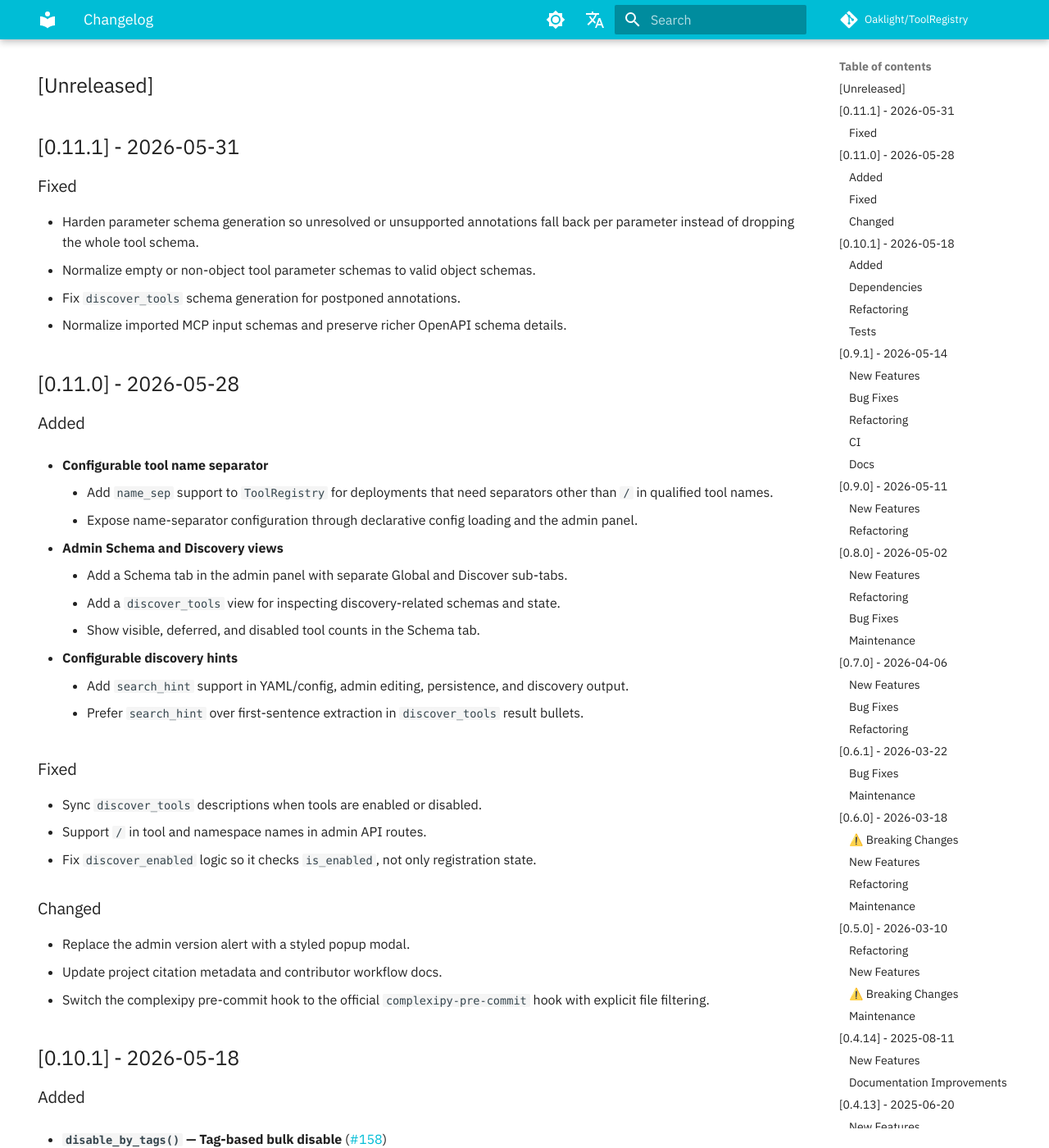
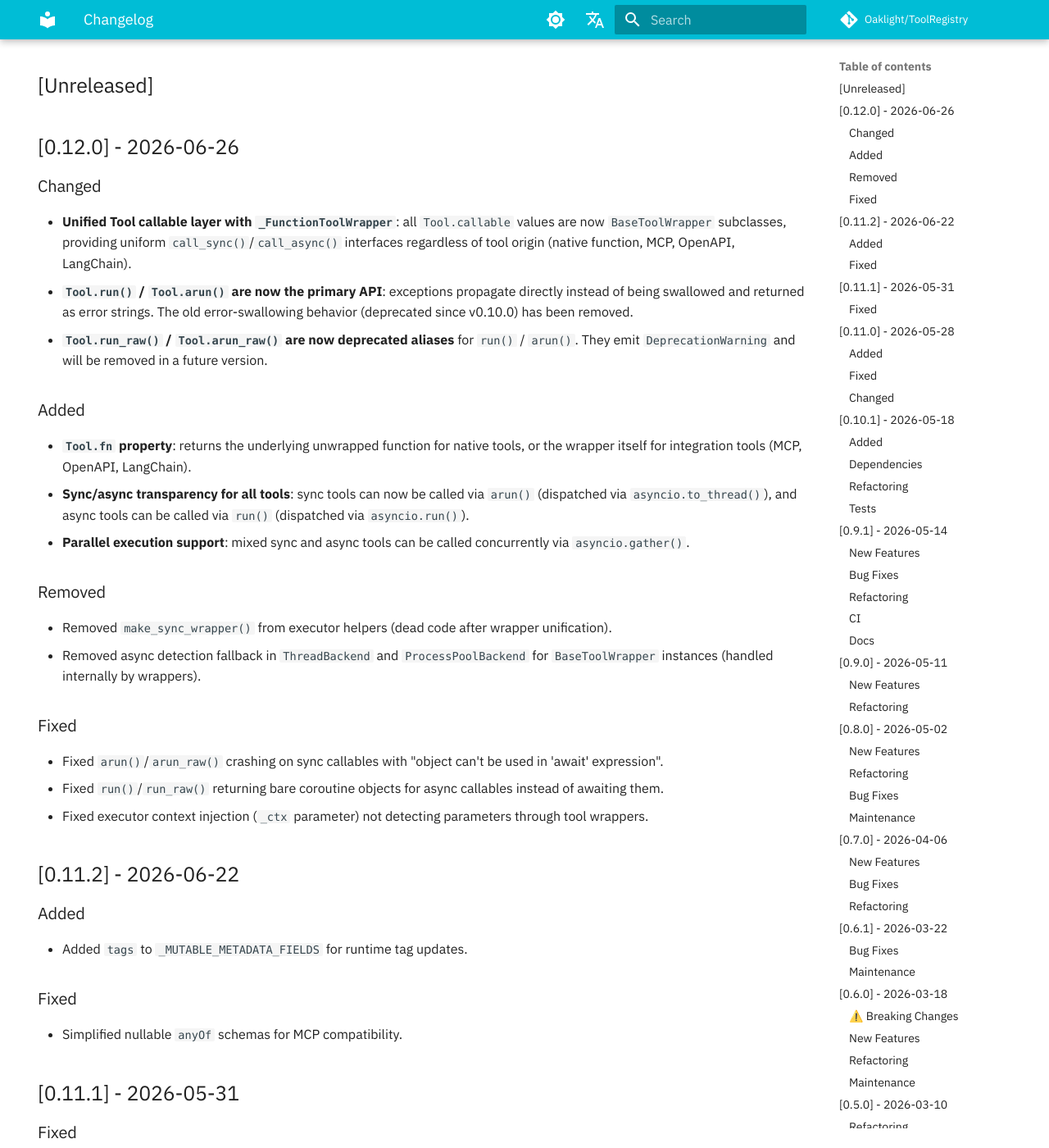
Before and after one commit to Oaklight/ToolRegistry, an MkDocs documentation site: the page built from docs/changelog.md, in a window 1280 px wide and 1400 px high, scrolled down 249 px. Shown: the whole window at 82% size. Built offline with MkDocs 1.6.1 and Material for MkDocs 9.7.7, drawn with Linux system fonts in a browser that asks for light colours; some web fonts are replaced; comment, search, counter and statistics services are not loaded.

Commit message:
changelog: add v0.11.2 and v0.12.0 entries

```diff
--- a/docs/changelog.md
+++ b/docs/changelog.md
@@ -15,6 +15,41 @@ This page documents all notable changes to the ToolRegistry project since the fi
 The format is based on [Keep a Changelog](https://keepachangelog.com/en/1.1.0/), with project-specific grouping where useful.
 
 ## [Unreleased]
+
+## [0.12.0] - 2026-06-26
+
+### Changed
+
+- **Unified Tool callable layer with `_FunctionToolWrapper`**: all `Tool.callable` values are now `BaseToolWrapper` subclasses, providing uniform `call_sync()`/`call_async()` interfaces regardless of tool origin (native function, MCP, OpenAPI, LangChain).
+- **`Tool.run()` / `Tool.arun()` are now the primary API**: exceptions propagate directly instead of being swallowed and returned as error strings. The old error-swallowing behavior (deprecated since v0.10.0) has been removed.
+- **`Tool.run_raw()` / `Tool.arun_raw()` are now deprecated aliases** for `run()` / `arun()`. They emit `DeprecationWarning` and will be removed in a future version.
+
+### Added
+
+- **`Tool.fn` property**: returns the underlying unwrapped function for native tools, or the wrapper itself for integration tools (MCP, OpenAPI, LangChain).
+- **Sync/async transparency for all tools**: sync tools can now be called via `arun()` (dispatched via `asyncio.to_thread()`), and async tools can be called via `run()` (dispatched via `asyncio.run()`).
+- **Parallel execution support**: mixed sync and async tools can be called concurrently via `asyncio.gather()`.
+
+### Removed
+
+- Removed `make_sync_wrapper()` from executor helpers (dead code after wrapper unification).
+- Removed async detection fallback in `ThreadBackend` and `ProcessPoolBackend` for `BaseToolWrapper` instances (handled internally by wrappers).
+
+### Fixed
+
+- Fixed `arun()`/`arun_raw()` crashing on sync callables with "object can't be used in 'await' expression".
+- Fixed `run()`/`run_raw()` returning bare coroutine objects for async callables instead of awaiting them.
+- Fixed executor context injection (`_ctx` parameter) not detecting parameters through tool wrappers.
+
+## [0.11.2] - 2026-06-22
+
+### Added
+
+- Added `tags` to `_MUTABLE_METADATA_FIELDS` for runtime tag updates.
+
+### Fixed
+
+- Simplified nullable `anyOf` schemas for MCP compatibility.
 
 ## [0.11.1] - 2026-05-31
 
```
